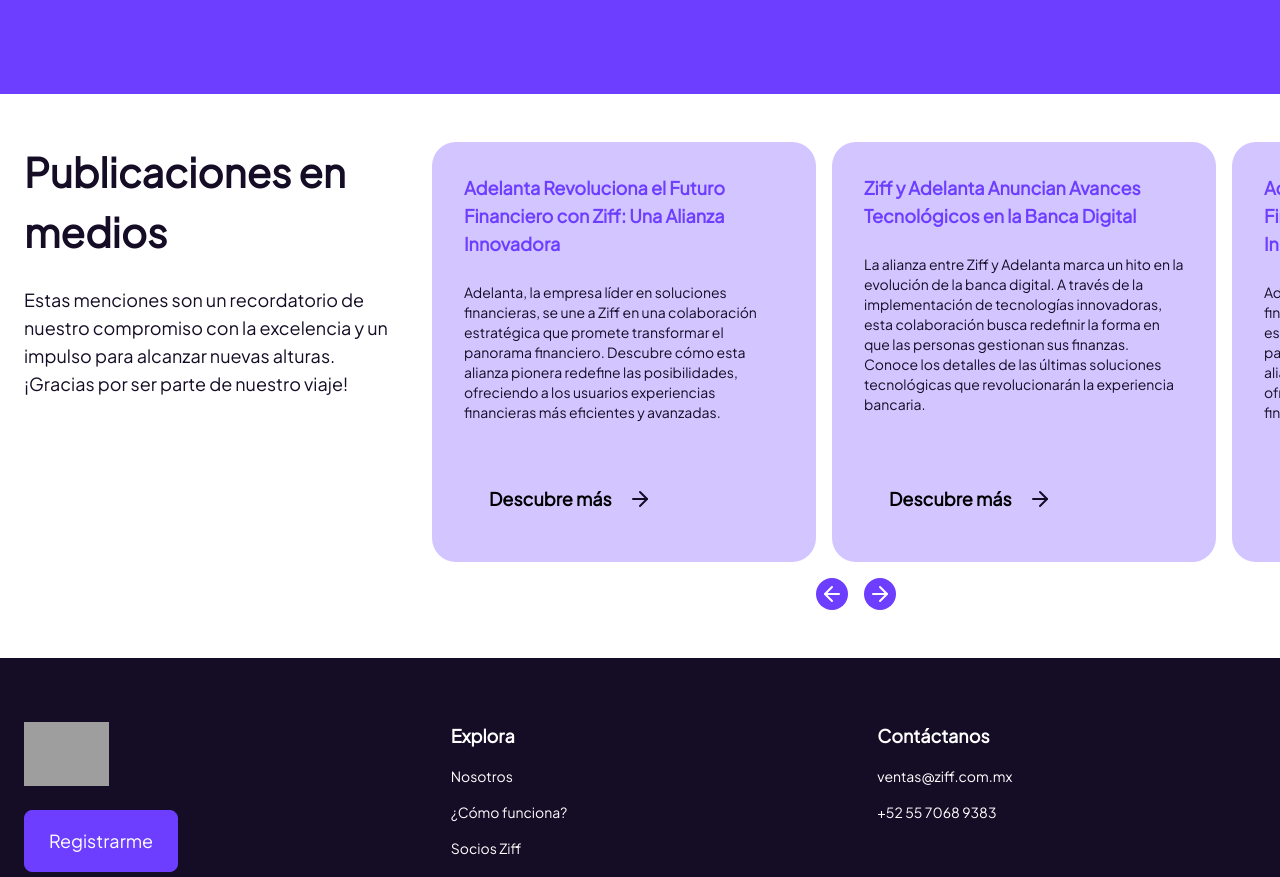
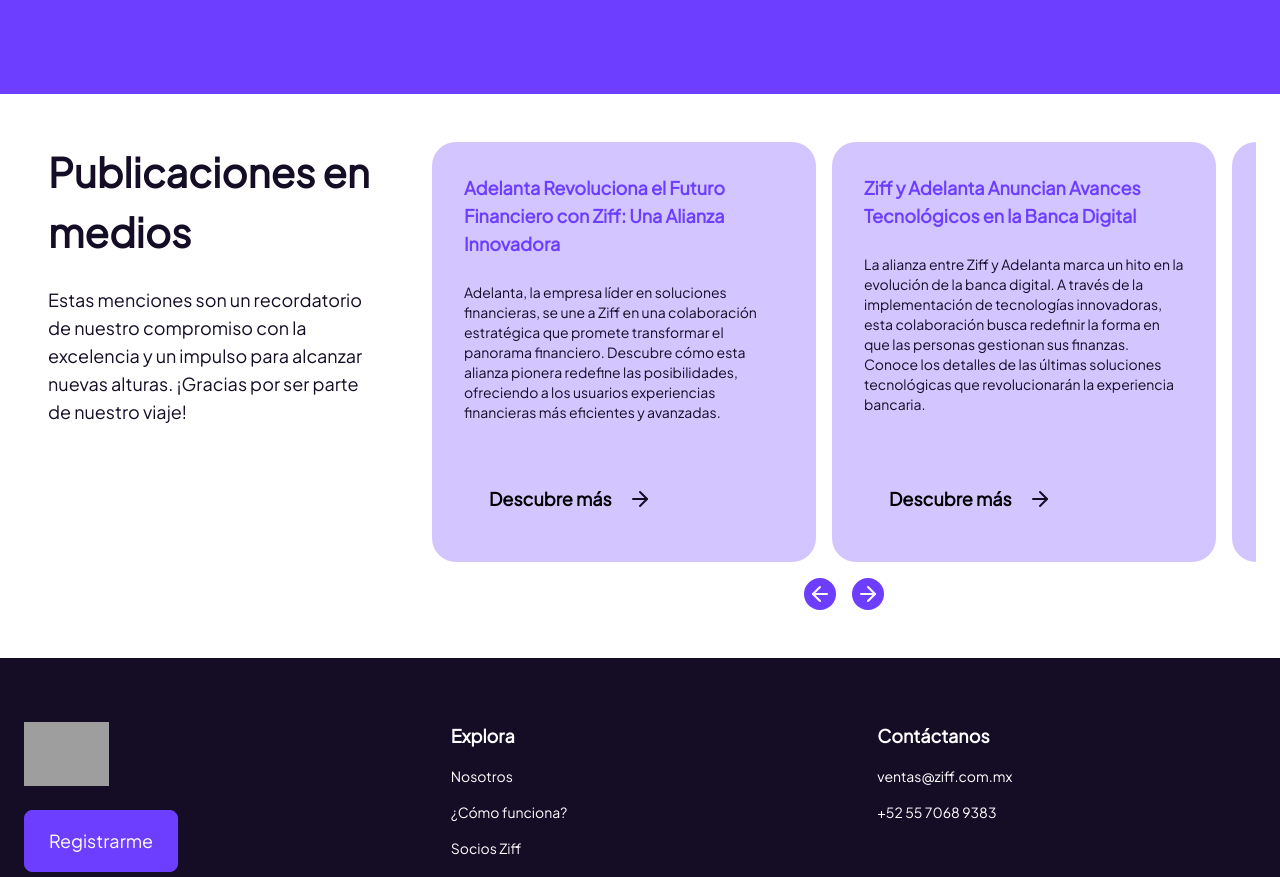
Before and after one commit to Trescento/adelanta, a Nuxt app: page /nosotros in a window 1280 px wide. Shown: the part 1810-2687 px from the top of the page. Built offline with nearby package versions, Linux system fonts and the light colour scheme; grey boxes are pictures that could not be loaded.

Commit message:
Fix PostsSection style

```diff
--- a/src/components/PostsSection.vue
+++ b/src/components/PostsSection.vue
@@ -1,6 +1,6 @@
 <template>
-  <section class="container flex flex-col lg:flex-row py-12 gap-6 mr-0 pr-0">
-    <div class="max-w-sm w-full">
+  <section class="lg:container flex flex-col lg:flex-row py-12 gap-6 pr-0 overflow-x-visible">
+    <div class="max-w-sm w-full px-6">
       <h3 class="text-[2.5rem] font-bold mb-6">
         Publicaciones en medios
       </h3>
@@ -10,11 +10,11 @@
     </div>
     <div class="flex flex-col overflow-x-auto">
       <div class="flex flex-col">
-        <div ref="carouselContainer" class="flex overflow-x-auto snap-x snap-mandatory gap-4 scroll-smooth lg:scroll-bar-hidden pr-4">
+        <div ref="carouselContainer" class="flex overflow-x-auto snap-x snap-mandatory gap-4 scroll-smooth lg:scroll-bar-hidden px-4">
           <NosotrosPostsItem v-for="post in posts" :key="post.title" :title="post.title" :description="post.description" />
         </div>
       </div>
-      <div class="lg:hidden mt-4">
+      <div class="lg:hidden mt-4 px-4 lg:px-0">
         <CommonBaseButton>
           <span>¿Cómo funciona?</span>
           <svg xmlns="http://www.w3.org/2000/svg" width="24" height="24" viewBox="0 0 24 24" fill="none">
```
